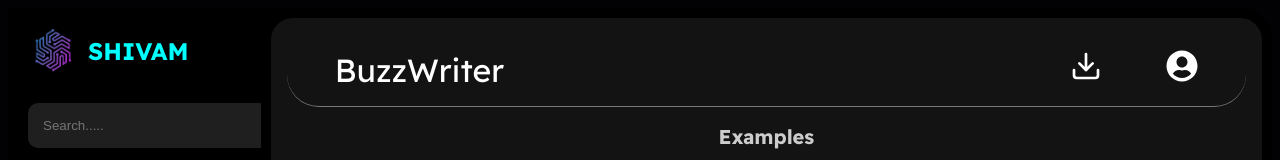
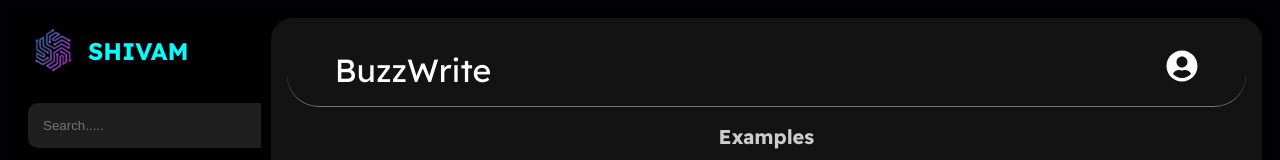
Before and after one commit to NullPointers-hackathon/Shivam_AI, a React (Vite) app: page /buzzwrite in a window 1280 px wide. Shown: the top 160 px of the page. Built offline with nearby package versions, Linux system fonts and the light colour scheme.

Commit message:
Minor changes final touchup

```diff
--- a/src/components/common/header/Header.jsx
+++ b/src/components/common/header/Header.jsx
@@ -15,8 +15,6 @@
     className='header-main-container'>
         <div className="header-title">{title}</div>
         <div className="header-profile-container">
-            {title=="BuzzWriter"?    <div className="header-download-icon"><FiDownload />
-                </div> : " "}
             <div className="header-profile-icon"><FaUserCircle />
             </div>
         </div>
--- a/src/pages/buzzWrite/BuzzWrite.jsx
+++ b/src/pages/buzzWrite/BuzzWrite.jsx
@@ -17,7 +17,7 @@
   const [inputValue, setInputValue] = useState(""); // State for the input value
 
   useEffect(() => {
-    dispatch(setTitle("BuzzWriter"));
+    dispatch(setTitle("BuzzWrite"));
   }, [dispatch]);
 
   const handleResponseGenerated = (userText, generatedText) => {
```
